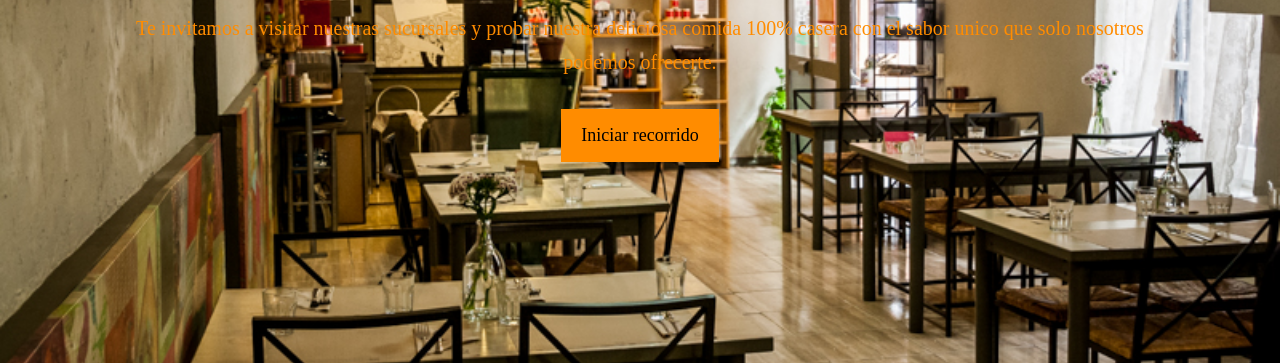
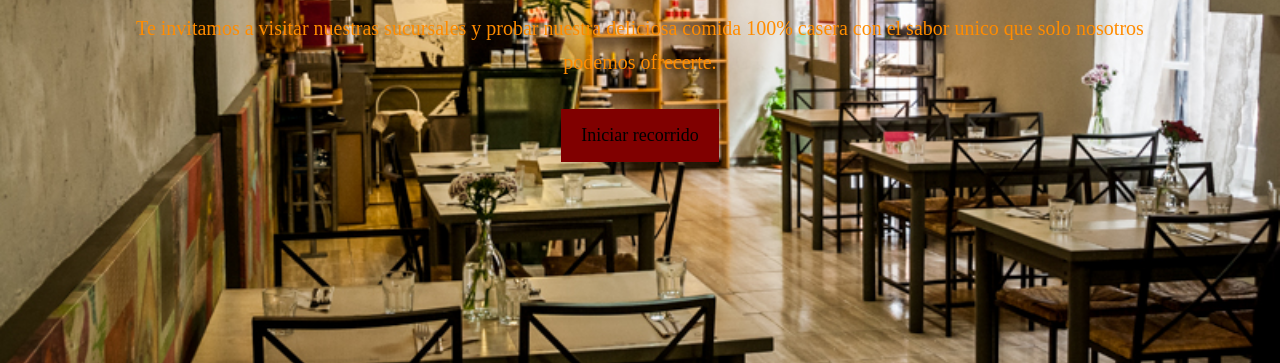
Before and after one commit to andresndl/Examen, a plain HTML site: page index.html in a window 1280 px wide. Shown: the part 437-800 px from the top of the page. Drawn offline with Linux system fonts and the light colour scheme.

Commit message:
Update Styles.css

```diff
--- a/css/Styles.css
+++ b/css/Styles.css
@@ -65,7 +65,7 @@ p {
   display: inline-block;
   font-size: 18px;
   color: black;
-  background: DarkOrange;
+  background: Maroon;
   padding: 13px 20px;
   border: none;
   cursor: pointer;
```
